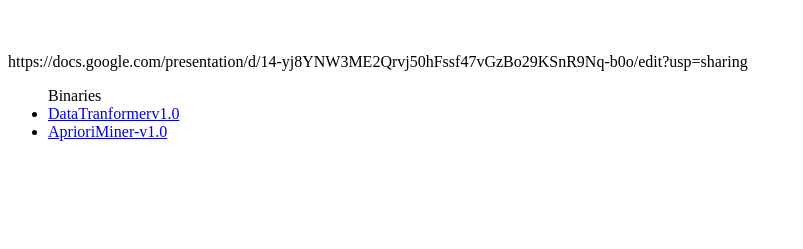
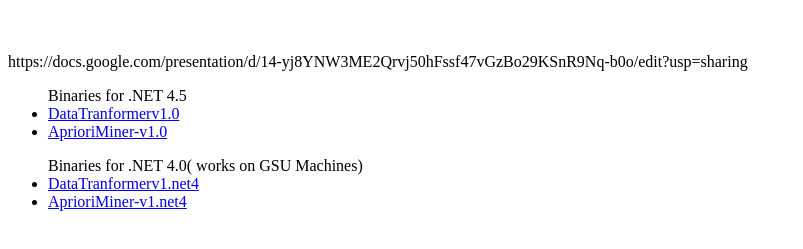
Before and after one commit to cesardv/dmproject, a plain HTML site: page index.html in a window 1280 px wide. Shown: the part 61-310 px from the top of the page, without its empty margins (0-803 px from the left). Drawn offline with Linux system fonts and the light colour scheme.

Commit message:
added new .net 4 binaries and added them to website

```diff
--- a/index.html
+++ b/index.html
@@ -6,9 +6,13 @@
 <body>
 <h1>Data Mining Project: SQL vs NoSQL</h1><br/>
 <p>https://docs.google.com/presentation/d/14-yj8YNW3ME2Qrvj50hFssf47vGzBo29KSnR9Nq-b0o/edit?usp=sharing</p>
-<ul>Binaries
+<ul>Binaries for .NET 4.5
 	<li><a href='./v1.0.zip'>DataTranformerv1.0</a></li>
 	<li><a href='./AprioriMinerBinv1.0.zip'>AprioriMiner-v1.0</a></li>
 </ul>
+<ul>Binaries for .NET 4.0( works on GSU Machines)
+	<li><a href='./DataTranformerV1.0fordotNet4.zip'>DataTranformerv1.net4</a></li>
+	<li><a href='./AprioriMinerv1.0FORdotnet4.0.zip'>AprioriMiner-v1.net4</a></li>
+</ul>
 </body>
 </html>
```
Also changed, not shown: 2 other files.
